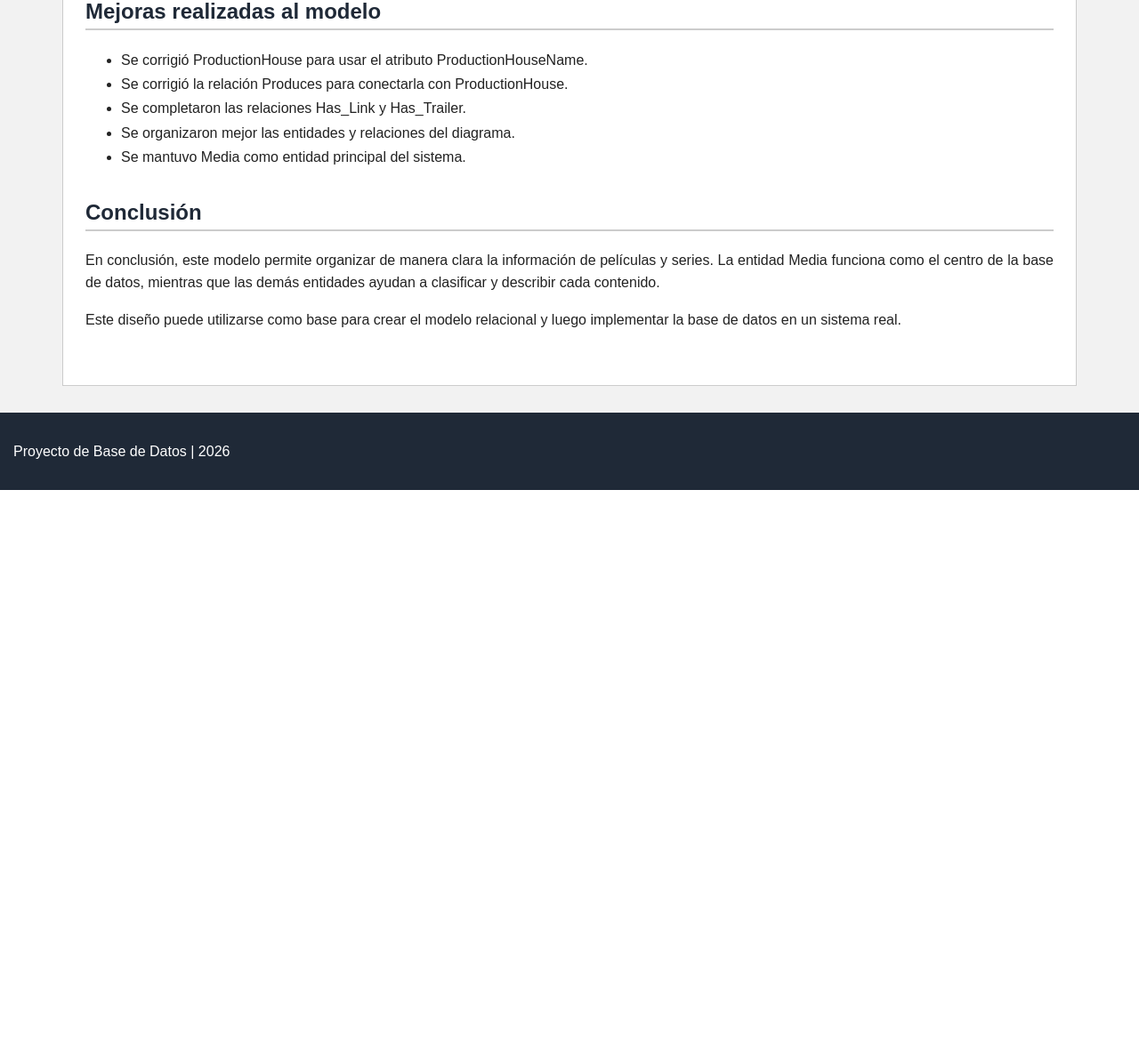
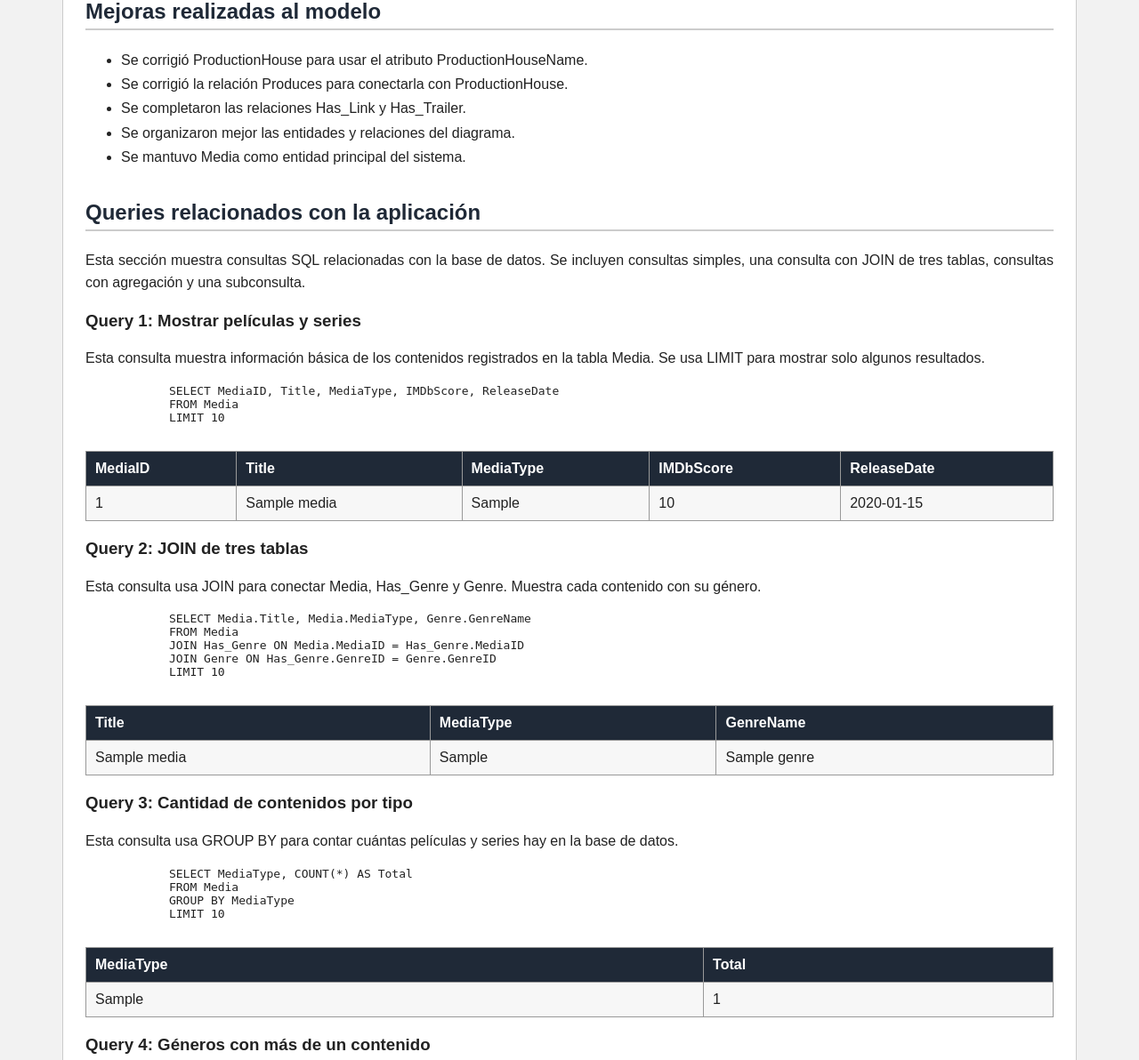
Before and after one commit to tiffie1/database-final, a PHP site: page / in a window 1280 px wide. Shown: the part 5308-6500 px from the top of the page at 89% size. Before the commit the page ends 5859 px from the top, so only its background shows below. Run offline with PHP 8.4, Linux system fonts and the light colour scheme; tables that the repository leaves empty hold one stand-in row (values such as "Sample post").

Commit message:
se crearon los queries  relacionados con la aplicación

```diff
--- a/index.php
+++ b/index.php
@@ -1,4 +1,6 @@
 <?php
+require_once "queries.php";
+
 $projectName = "Diseño de Base de Datos para Películas y Series";
 $course = "COMP4018-030";
 $professor = "Prof. Cesar F. Bolanos";
@@ -31,6 +33,7 @@
     <a href="#relaciones">Relaciones</a>
     <a href="#herencia">MediaType</a>
     <a href="#mejoras">Mejoras</a>
+    <a href="#queries">Queries</a>
     <a href="#conclusion">Conclusión</a>
 </nav>
 
@@ -506,6 +509,60 @@
         </ul>
     </section>
 
+    <section id="queries">
+    <h2>Queries relacionados con la aplicación</h2>
+
+    <p>
+        Esta sección muestra consultas SQL relacionadas con la base de datos. Se incluyen consultas
+        simples, una consulta con JOIN de tres tablas, consultas con agregación y una subconsulta.
+    </p>
+
+    <?php foreach ($queries as $query): ?>
+        <div class="query-box">
+            <h3><?php echo htmlspecialchars($query["titulo"]); ?></h3>
+
+            <p><?php echo htmlspecialchars($query["descripcion"]); ?></p>
+
+            <pre><?php echo htmlspecialchars($query["sql"]); ?></pre>
+
+            <?php
+            try {
+                $stmt = $pdo->query($query["sql"]);
+                $rows = $stmt->fetchAll(PDO::FETCH_ASSOC);
+
+                if (count($rows) > 0) {
+                    echo "<table>";
+                    echo "<tr>";
+
+                    foreach (array_keys($rows[0]) as $column) {
+                        echo "<th>" . htmlspecialchars($column) . "</th>";
+                    }
+
+                    echo "</tr>";
+
+                    foreach ($rows as $row) {
+                        echo "<tr>";
+
+                        foreach ($row as $value) {
+                            echo "<td>" . htmlspecialchars($value) . "</td>";
+                        }
+
+                        echo "</tr>";
+                    }
+
+                    echo "</table>";
+                } else {
+                    echo "<p>No hay resultados para esta consulta.</p>";
+                }
+
+            } catch (PDOException $e) {
+                echo "<p class='error-text'>Error en la consulta: " . htmlspecialchars($e->getMessage()) . "</p>";
+            }
+            ?>
+        </div>
+    <?php endforeach; ?>
+</section>
+
     <section id="conclusion">
         <h2>Conclusión</h2>
 
--- a/queries.php
+++ b/queries.php
@@ -0,0 +1,65 @@
+<?php
+require_once "db.php";
+
+$queries = [
+    [
+        "titulo" => "Query 1: Mostrar películas y series",
+        "descripcion" => "Esta consulta muestra información básica de los contenidos registrados en la tabla Media. Se usa LIMIT para mostrar solo algunos resultados.",
+        "sql" => "
+            SELECT MediaID, Title, MediaType, IMDbScore, ReleaseDate
+            FROM Media
+            LIMIT 10
+        "
+    ],
+
+    [
+        "titulo" => "Query 2: JOIN de tres tablas",
+        "descripcion" => "Esta consulta usa JOIN para conectar Media, Has_Genre y Genre. Muestra cada contenido con su género.",
+        "sql" => "
+            SELECT Media.Title, Media.MediaType, Genre.GenreName
+            FROM Media
+            JOIN Has_Genre ON Media.MediaID = Has_Genre.MediaID
+            JOIN Genre ON Has_Genre.GenreID = Genre.GenreID
+            LIMIT 10
+        "
+    ],
+
+    [
+        "titulo" => "Query 3: Cantidad de contenidos por tipo",
+        "descripcion" => "Esta consulta usa GROUP BY para contar cuántas películas y series hay en la base de datos.",
+        "sql" => "
+            SELECT MediaType, COUNT(*) AS Total
+            FROM Media
+            GROUP BY MediaType
+            LIMIT 10
+        "
+    ],
+
+    [
+        "titulo" => "Query 4: Géneros con más de un contenido",
+        "descripcion" => "Esta consulta usa GROUP BY y HAVING para mostrar los géneros que aparecen en más de un contenido.",
+        "sql" => "
+            SELECT Genre.GenreName, COUNT(Has_Genre.MediaID) AS TotalContent
+            FROM Genre
+            JOIN Has_Genre ON Genre.GenreID = Has_Genre.GenreID
+            GROUP BY Genre.GenreName
+            HAVING COUNT(Has_Genre.MediaID) > 1
+            LIMIT 10
+        "
+    ],
+
+    [
+        "titulo" => "Query 5: Contenidos con puntuación mayor al promedio",
+        "descripcion" => "Esta consulta usa una subconsulta para mostrar contenidos cuyo IMDbScore es mayor al promedio general.",
+        "sql" => "
+            SELECT Title, MediaType, IMDbScore
+            FROM Media
+            WHERE IMDbScore > (
+                SELECT AVG(IMDbScore)
+                FROM Media
+            )
+            LIMIT 10
+        "
+    ]
+];
+?>
--- a/style.css
+++ b/style.css
@@ -138,4 +138,23 @@
     table {
         font-size: 14px;
     }
+    .query-box {
+    border: 1px solid #ccc;
+    padding: 15px;
+    margin-bottom: 25px;
+    background-color: #fafafa;
 }
+
+pre {
+    background-color: #eeeeee;
+    padding: 12px;
+    border: 1px solid #ccc;
+    overflow-x: auto;
+    white-space: pre-wrap;
+}
+
+.error-text {
+    color: #991b1b;
+    font-weight: bold;
+}
+}
```
